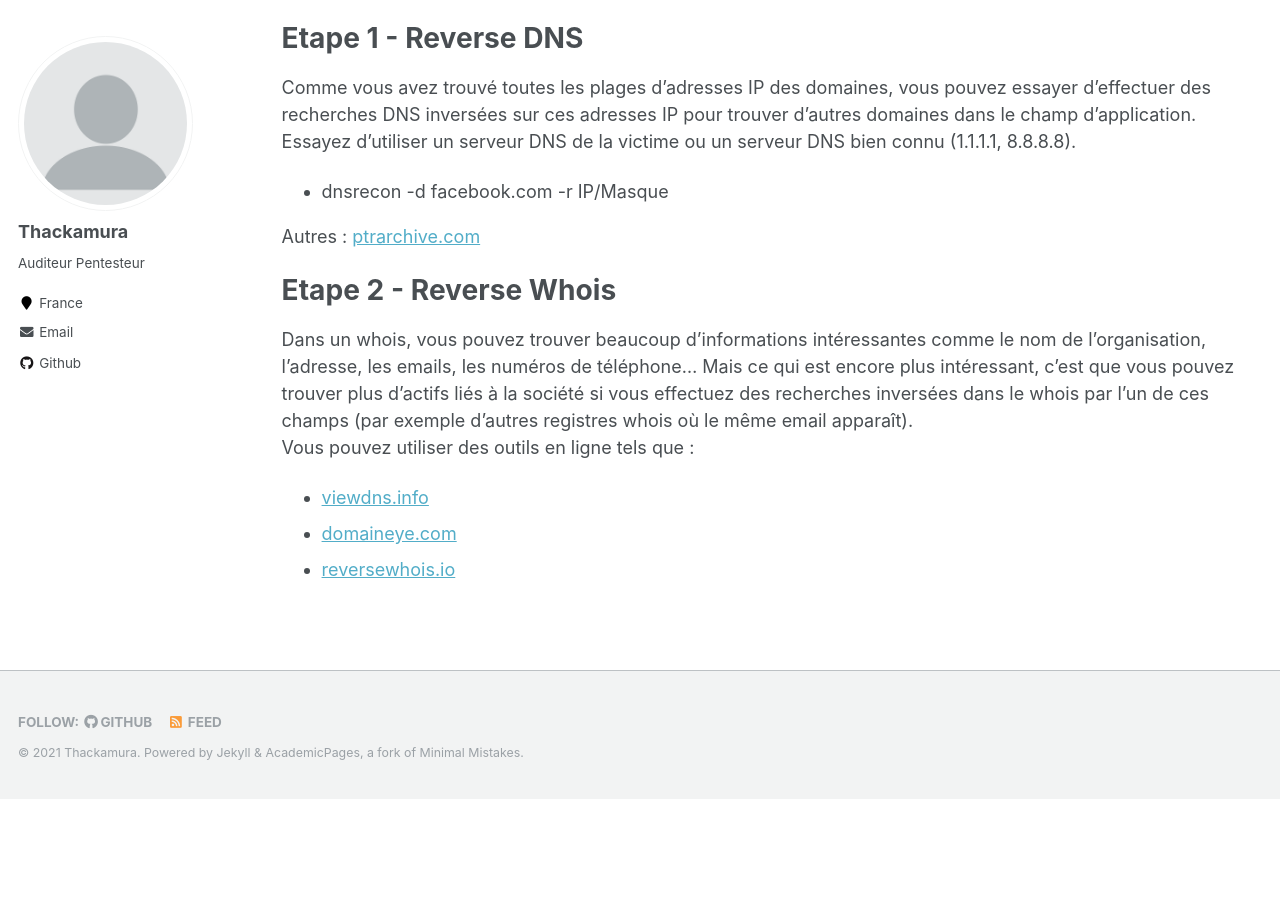
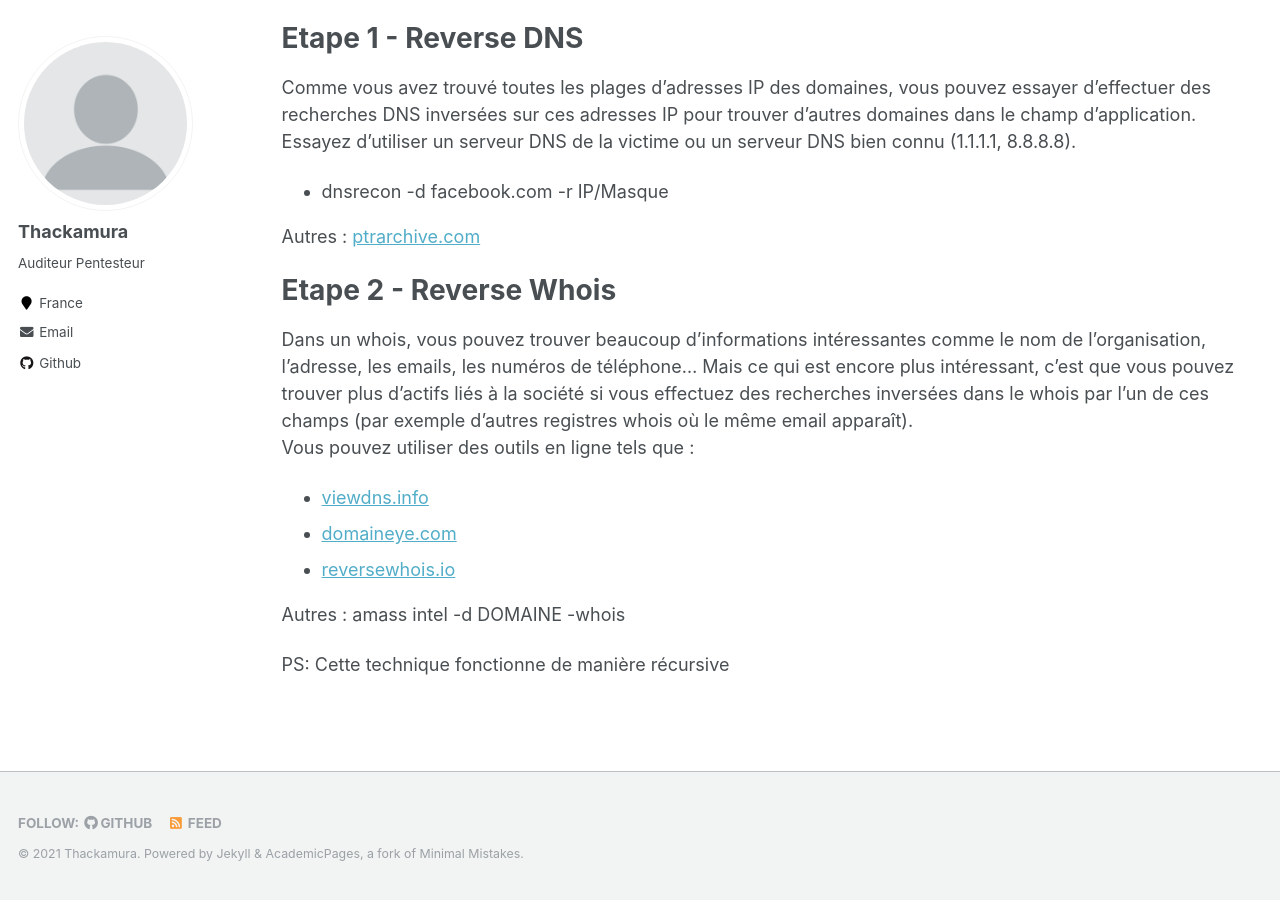
Before and after one commit to thackamura/thackamura.github.io, a Jekyll site: the page built from _pages/Bug_Bounty.md, in a window 1280 px wide and 900 px high, scrolled down 1842 px. Built offline with Jekyll 4.4.1, drawn with Linux system fonts in a browser that asks for light colours; before the commit the page ends 2641 px from its top, so only the background shows below that.

Commit message:
Update Bug_Bounty.md

```diff
--- a/_pages/Bug_Bounty.md
+++ b/_pages/Bug_Bounty.md
@@ -73,3 +73,7 @@ Dans un whois, vous pouvez trouver beaucoup d'informations intéressantes comme
 * [viewdns.info](https://viewdns.info/reversewhois/)
 * [domaineye.com](https://domaineye.com/reverse-whois)
 * [reversewhois.io](https://www.reversewhois.io/)
+
+Autres : amass intel -d DOMAINE -whois
+
+PS: Cette technique fonctionne de manière récursive
```
